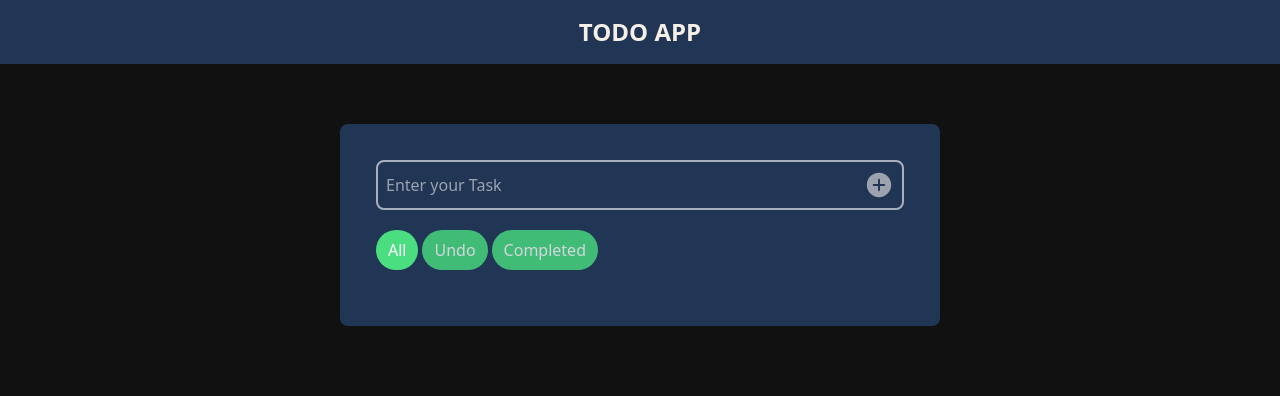
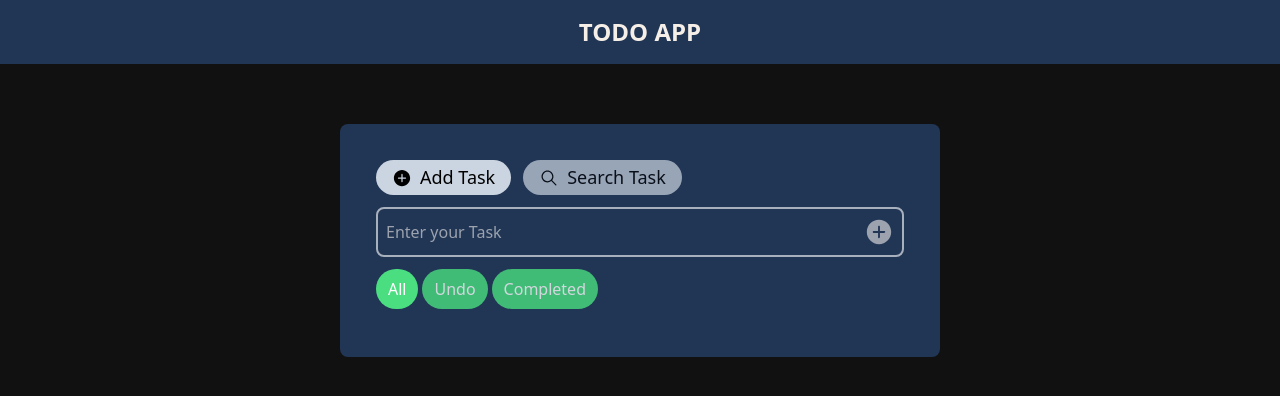
Before and after one commit to moizxox/react-todo-app-v1, a React (Vite) app: page / in a window 1280 px wide. Shown: the top 396 px of the page. Built offline with nearby package versions, Linux system fonts and the light colour scheme.

Commit message:
Task adn Add Toggle added and input colors change applied on text accordingly...

```diff
--- a/package.json
+++ b/package.json
@@ -10,7 +10,9 @@
     "preview": "vite preview"
   },
   "dependencies": {
+    "animate.css": "^4.1.1",
     "react": "^18.3.1",
+    "react-animations": "^1.0.0",
     "react-dom": "^18.3.1",
     "react-icons": "^5.4.0",
     "react-toastify": "^11.0.2"
--- /dev/null
+++ b/src/Components/AddSearchToggle.jsx
@@ -0,0 +1,31 @@
+import AddTask from "./AddTask";
+import SearchTask from "./SerachTask";
+import { useState } from "react";
+import SearchToggle from "./TaskButtons/SearchToggle";
+import AddToggle from "./TaskButtons/AddToggle";
+
+const AddSearchToggle = ({ handleTaskInput }) => {
+  const [activeToggle, setActiveToggle] = useState(1);
+
+  return (
+    <>
+      <div className="flex items-center gap-x-3">
+        <AddToggle
+          setActiveToggle={setActiveToggle}
+          activeToggle={activeToggle}
+        />
+        <SearchToggle
+          setActiveToggle={setActiveToggle}
+          activeToggle={activeToggle}
+        />
+      </div>
+      {activeToggle == 1 ? (
+        <AddTask handleTaskInput={handleTaskInput} />
+      ) : (
+        <SearchTask />
+      )}
+    </>
+  );
+};
+
+export default AddSearchToggle;
--- a/src/Components/AddTask.jsx
+++ b/src/Components/AddTask.jsx
@@ -22,7 +22,11 @@ function AddTask({ handleTaskInput }) {
   };
   return (
     <>
-      <section className="add-task w-full p-2 border-2 border-[#ffffff9c] rounded-lg">
+      <div
+        className={`add-task w-full p-2 border-2 border-[#ffffff9c] ${
+          taskInput.trim() && "border-yellow-300"
+        } rounded-lg`}
+      >
         <form
           className="flex items-center w-full gap-x-2"
           onSubmit={handleSubmit}
@@ -44,7 +48,7 @@ function AddTask({ handleTaskInput }) {
             <IoIosAddCircle size={30} />
           </button>
         </form>
-      </section>
+      </div>
     </>
   );
 }
--- a/src/Components/Box.jsx
+++ b/src/Components/Box.jsx
@@ -2,6 +2,7 @@ import AddTask from "./AddTask";
 import TodoList from "./TodoList";
 import DeleteAllButton from "./TaskButtons/DeleteAllButton";
 import FilterButtons from "./TaskButtons/FilterButtons";
+import AddSearchToggle from "./AddSearchToggle";
 
 function Box({
   editData,
@@ -21,8 +22,9 @@ function Box({
   return (
     <main>
       <section className="w-full mt-[60px] px-4 ">
-        <div className="max-w-[600px] bg-secondary p-9 rounded-lg flex flex-col gap-y-5 mx-auto max-[600px]:px-4">
-          <AddTask handleTaskInput={getTaskInput} />
+        <div className="max-w-[600px] bg-secondary p-9 rounded-lg flex flex-col gap-y-3 mx-auto max-[600px]:px-4">
+          <AddSearchToggle handleTaskInput={getTaskInput} />
+
           <div className="flex justify-between items-center gap-y-2 max-[600px]:flex-col">
             <FilterButtons
               handleActiveNum={handleActiveNum}
--- a/src/Components/Header.jsx
+++ b/src/Components/Header.jsx
@@ -2,7 +2,7 @@ function Header() {
   return (
     <>
       <header className="bg-secondary p-4 sticky top-0 z-10 ">
-        <h1 className="text-2xl text-text uppercase font-bold text-center">
+        <h1 className="text-2xl text-text uppercase font-bold text-center animate__animated animate__bounce">
           Todo App
         </h1>
       </header>
--- /dev/null
+++ b/src/Components/SerachTask.jsx
@@ -0,0 +1,35 @@
+import { useState } from "react";
+import { IoIosSearch } from "react-icons/io";
+
+function SerachTask() {
+  const [searchInput, setSearchInput] = useState("");
+  const handleSubmit = (e) => {
+    e.preventDefault();
+    setSearchInput(e.target.value);
+    console.log(searchInput);
+  };
+  return (
+    <div
+      className={`add-task w-full p-2 border-2 border-green-200 flex items-center  gap-x-2 ${
+        searchInput.trim() && "border-green-400"
+      } rounded-lg`}
+    >
+      <input
+        type="text"
+        className="w-full bg-transparent outline-none text-green-300 placeholder:text-green-100"
+        placeholder="Search your Task"
+        onChange={handleSubmit}
+        //   value={taskInput}
+      />
+      <button
+        className={`${
+          searchInput.trim() ? "text-green-400" : "text-green-200"
+        }`}
+      >
+        <IoIosSearch size={30} />
+      </button>
+    </div>
+  );
+}
+
+export default SerachTask;
--- /dev/null
+++ b/src/Components/TaskButtons/AddToggle.jsx
@@ -0,0 +1,17 @@
+import { IoIosAddCircle } from "react-icons/io";
+
+const AddToggle = ({ setActiveToggle, activeToggle }) => {
+  return (
+    <button
+      className={`flex items-center gap-x-2 text-[18px] font-normal bg-slate-300 px-4 py-1 rounded-full ${
+        activeToggle !== 1 && "opacity-[0.7]"
+      }`}
+      onClick={() => setActiveToggle(1)}
+    >
+      <IoIosAddCircle size={20} />
+      Add Task
+    </button>
+  );
+};
+
+export default AddToggle;
--- /dev/null
+++ b/src/Components/TaskButtons/SearchToggle.jsx
@@ -0,0 +1,17 @@
+import { IoIosSearch } from "react-icons/io";
+
+function SearchToggle({ setActiveToggle, activeToggle }) {
+  return (
+    <button
+      className={`flex items-center gap-x-2 text-[18px] font-normal bg-slate-300 px-4 py-1 rounded-full ${
+        activeToggle !== 2 && "opacity-[0.7]"
+      }`}
+      onClick={() => setActiveToggle(2)}
+    >
+      <IoIosSearch size={20} />
+      Search Task
+    </button>
+  );
+}
+
+export default SearchToggle;
```
Also changed, not shown: 1 other file (tests, documents, lock files or other folders).
